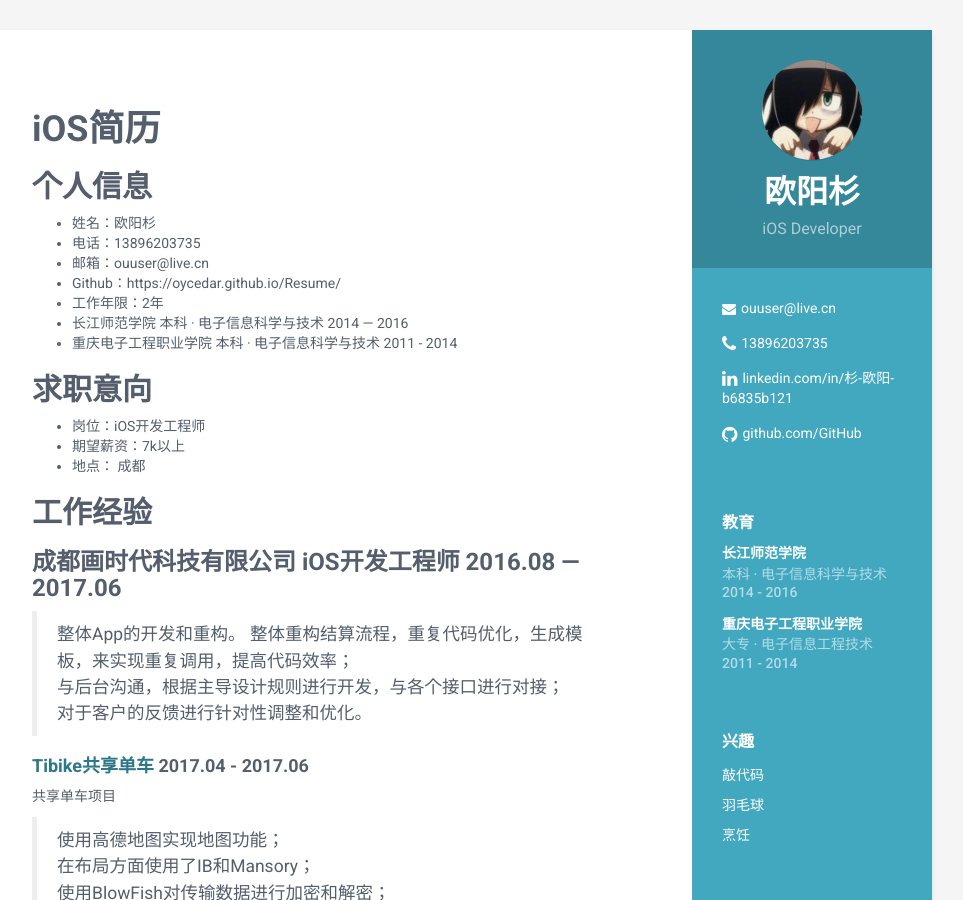
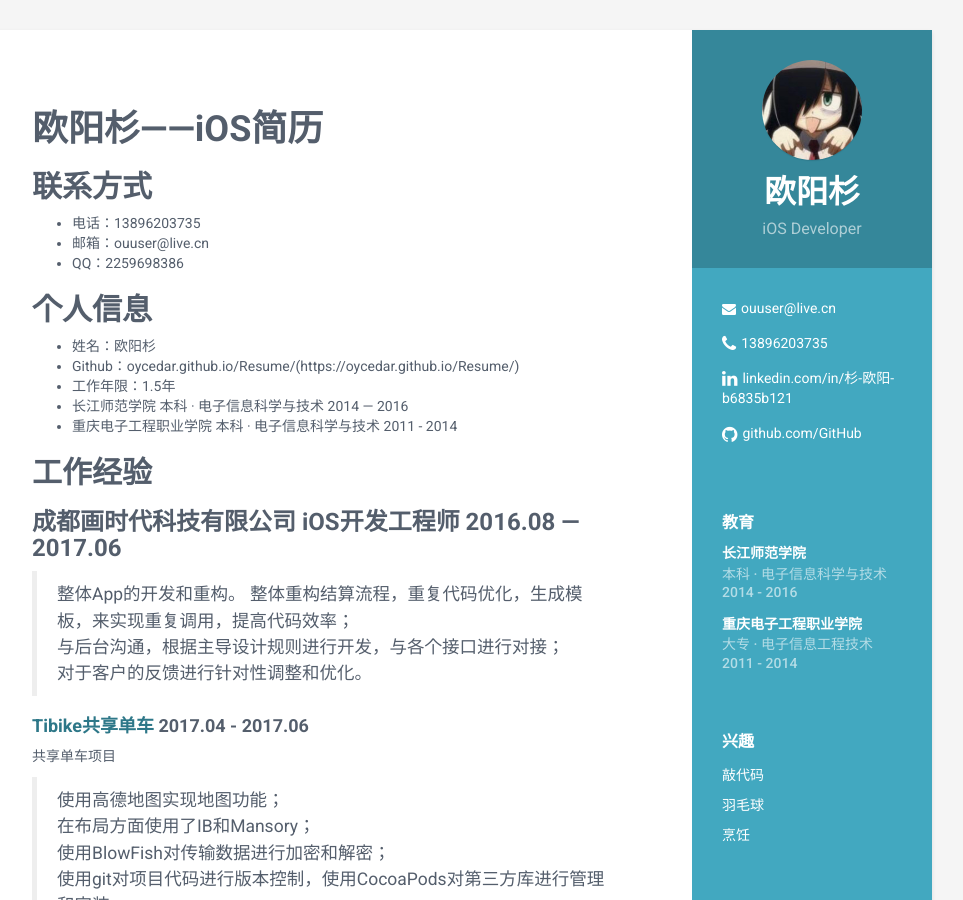
Before and after one commit to OYcedar/Resume, a Jekyll site: the page built from resume.md, in a window 1280 px wide and 900 px high. Shown: the whole window, without its empty margins (188-1151 px from the left). Built offline with Jekyll 4.4.1, drawn with Linux system fonts in a browser that asks for light colours; our own code applies the rules of GitHub Pages for plain Markdown files; some of the changed text lies outside the part shown.

Commit message:
md update

```diff
--- a/resume.md
+++ b/resume.md
@@ -1,19 +1,16 @@
-# iOS简历
+# 欧阳杉——iOS简历
+
+## 联系方式
+* 电话：13896203735
+* 邮箱：ouuser@live.cn
+* QQ：2259698386
 
 ## 个人信息
 * 姓名：欧阳杉
-* 电话：13896203735
-* 邮箱：ouuser@live.cn
-* Github：https://oycedar.github.io/Resume/
-* 工作年限：2年
+* Github：oycedar.github.io/Resume/(https://oycedar.github.io/Resume/)
+* 工作年限：1.5年
 * 长江师范学院           本科 · 电子信息科学与技术    2014 — 2016
 * 重庆电子工程职业学院    本科 · 电子信息科学与技术    2011 - 2014
-
-## 求职意向
-
-* 岗位：iOS开发工程师
-* 期望薪资：7k以上
-* 地点：	成都
 
 ## 工作经验
 ### 成都画时代科技有限公司  iOS开发工程师   2016.08 — 2017.06
@@ -45,3 +42,17 @@
 车辆维护预约平台
 >实现支付宝，微信和银联支付，以及各个支付的相关跳转；<br>
 >地理位置定位与标注，地理编码功能的使用等。<br>
+
+## 技能清单
+
+* 熟练掌握 iOS 开发技能；
+* 理解 iOS 内存管理机制,Runtime,Runloop；
+* 熟练掌握 Realm 数据库的使用；
+
+## 自我描述
+
+* 对工作认真负责,态度严谨.对新鲜技术/知识有学习热情.善于团队合作,易于沟通,能很快的融入团队当中.喜欢研究难题并给出解决方法.
+
+## 致谢
+
+* 感谢您花时间阅读我的简历,期待能有机会和您共事.
```
